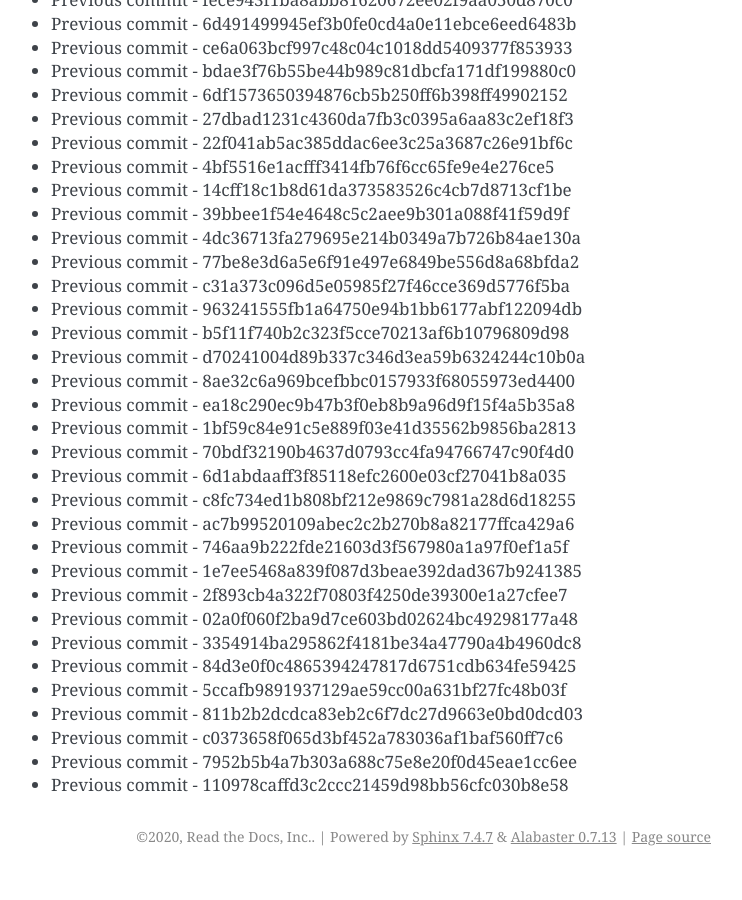
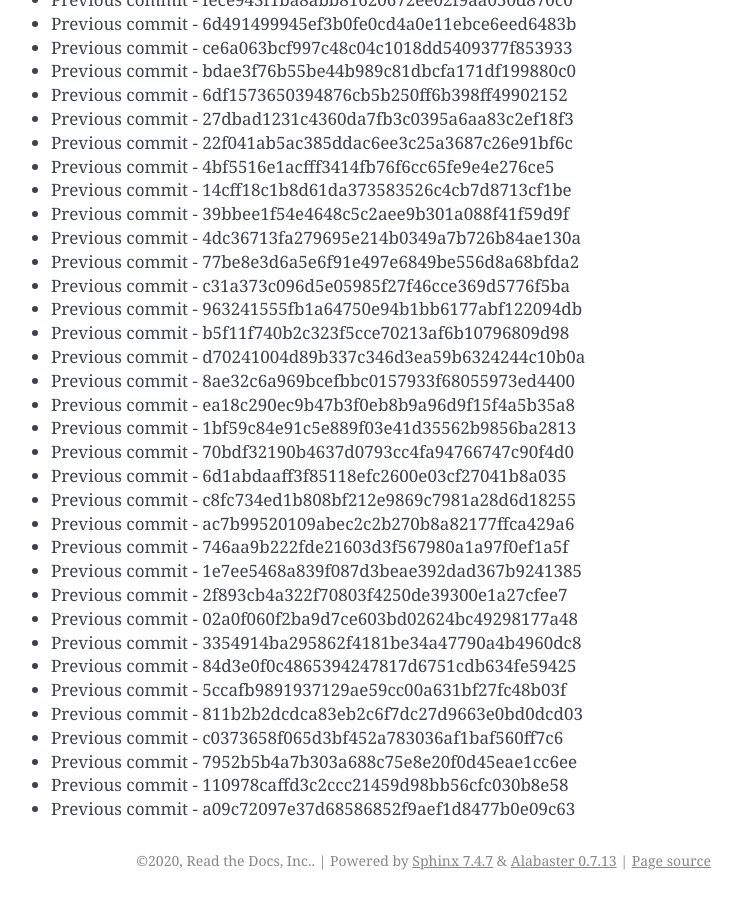
Before and after one commit to readthedocs/rtd-git-stresstest, a Sphinx documentation site: the page built from docs/updates.rst, in a window 1280 px wide and 900 px high, scrolled down 11840 px. Shown: the whole window, without its empty margins (399-1141 px from the left). Built offline with Sphinx 7.4.7, drawn with Linux system fonts in a browser that asks for light colours; before the commit the page ends 12716 px from its top, so only the background shows below that.

Commit message:
Generating commit from previous: a09c72097e37d68586852f9aef1d8477b0e09c63

```diff
--- a/docs/updates.rst
+++ b/docs/updates.rst
@@ -529,3 +529,4 @@ It can be tested for any performance characteristics.
 * Previous commit - c0373658f065d3bf452a783036af1baf560ff7c6
 * Previous commit - 7952b5b4a7b303a688c75e8e20f0d45eae1cc6ee
 * Previous commit - 110978caffd3c2ccc21459d98bb56cfc030b8e58
+* Previous commit - a09c72097e37d68586852f9aef1d8477b0e09c63
```
